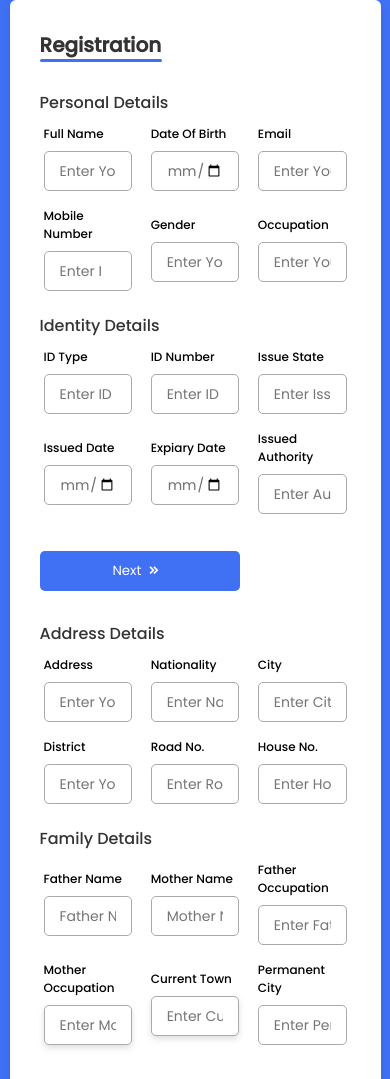
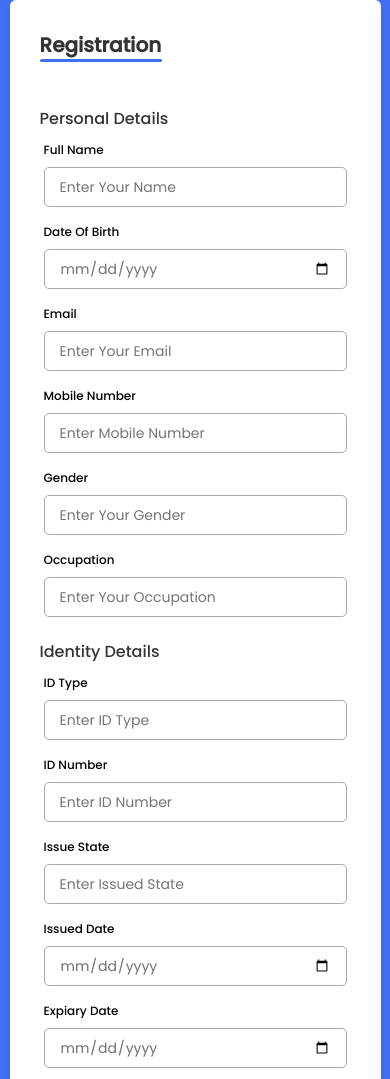
Before and after one commit to fahim-mahmud79/Registration-Form, a plain HTML site: page index.html in a window 390 px wide. Shown: the top 1079 px of the page. Drawn offline with nearby package versions, Linux system fonts and the light colour scheme.

Commit message:
responsive

```diff
--- a/index.html
+++ b/index.html
@@ -89,7 +89,7 @@
                     </div>
 
                     <button class="nextBtn">
-                        <span class="btnText">Next</span>
+                        <span class="btnText">More Details</span>
                         <i class='bx bxs-chevrons-right'></i>
                     </button>
                 </div>
--- a/style.css
+++ b/style.css
@@ -144,3 +144,27 @@ form .buttons{
 form .buttons button{
     margin-right: 10px;
 }
+
+
+/* responsive css */
+
+@media (max-width: 750px) {
+    .container form{
+        overflow-y: scroll;
+    }
+
+    .container form::-webkit-scrollbar{
+        display: none;
+    }
+
+    form .fields .input-field{
+        width: calc(100% / 2 - 15px);
+    }
+
+}
+
+@media (max-width: 550px) {
+    form .fields .input-field{
+        width: 100%;
+    }
+}
```
